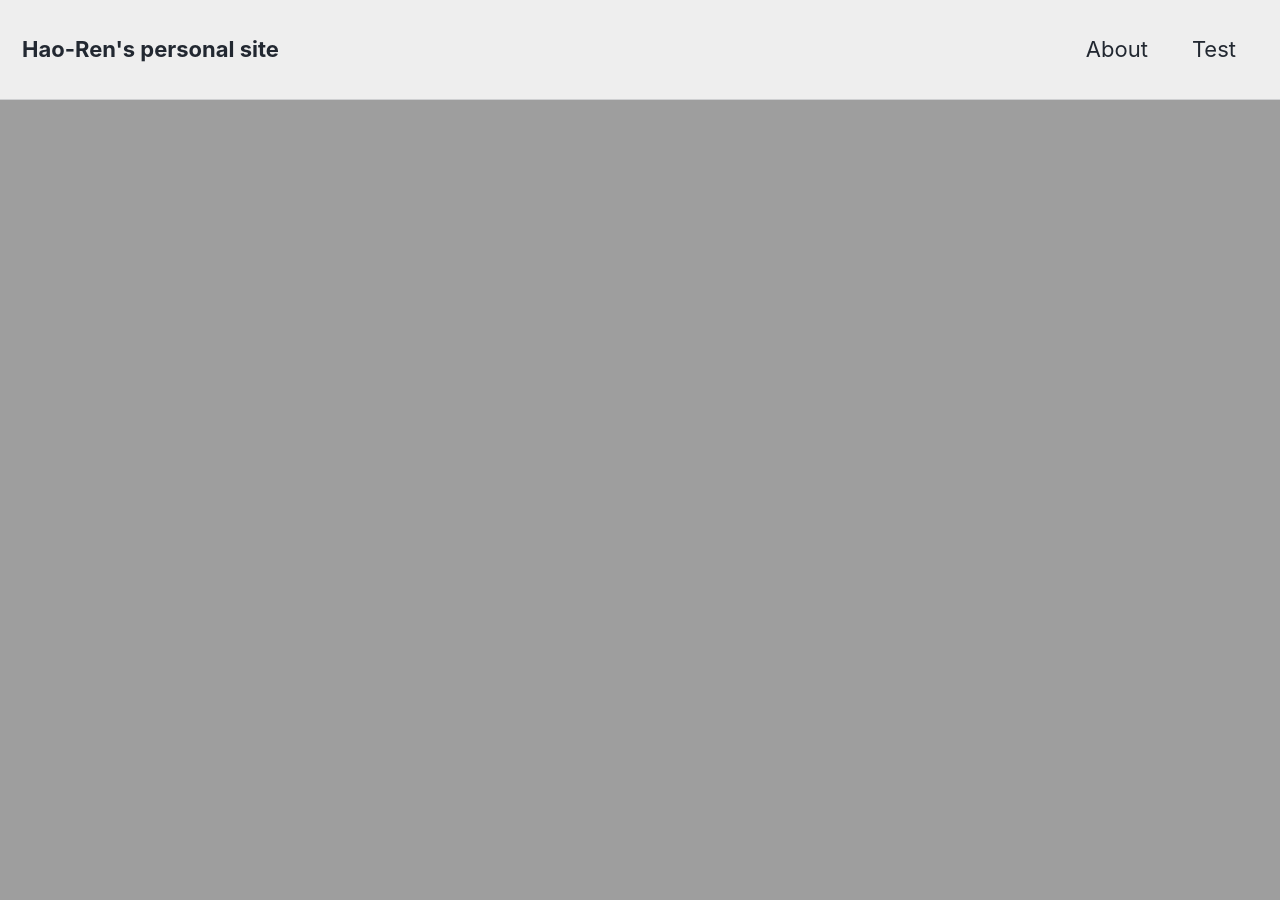
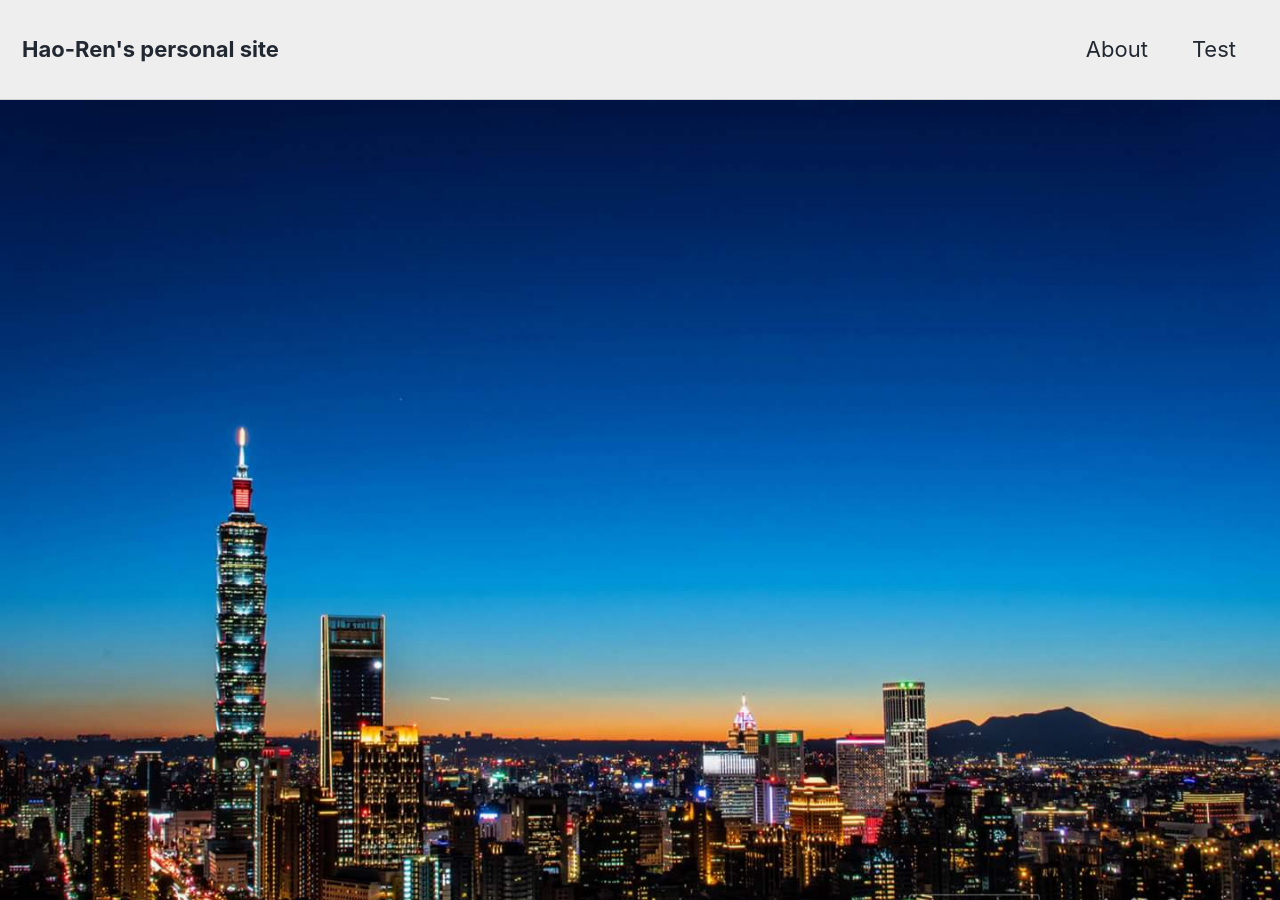
Before and after one commit to hrjheng/hrjheng.github.io, a Jekyll site: the page built from _pages/Test.md, in a window 1280 px wide and 900 px high. Built offline with Jekyll 4.4.1, drawn with Linux system fonts in a browser that asks for light colours; nearby versions of some CDN libraries.

Commit message:
new commit

```diff
--- a/_pages/Test.md
+++ b/_pages/Test.md
@@ -4,7 +4,7 @@ permalink: /Test/
 title: "Just for testing"
 author_profile: true
 header:
-  image: "/images/P_20170819_172106.jpg"
+  image: "/images/FB_IMG_1531193471521.jpg"
 ---
 
 {% include base_path %}
```
